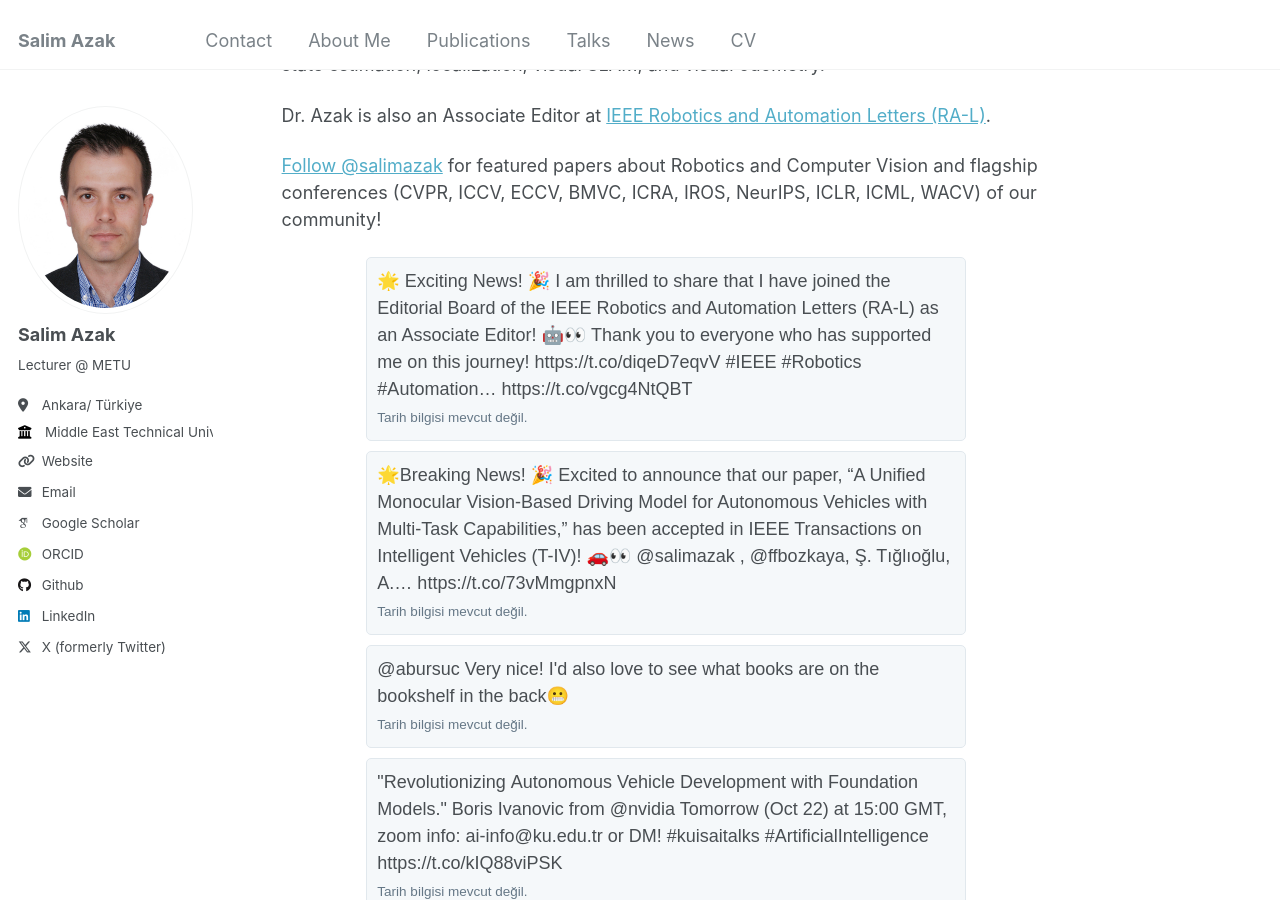
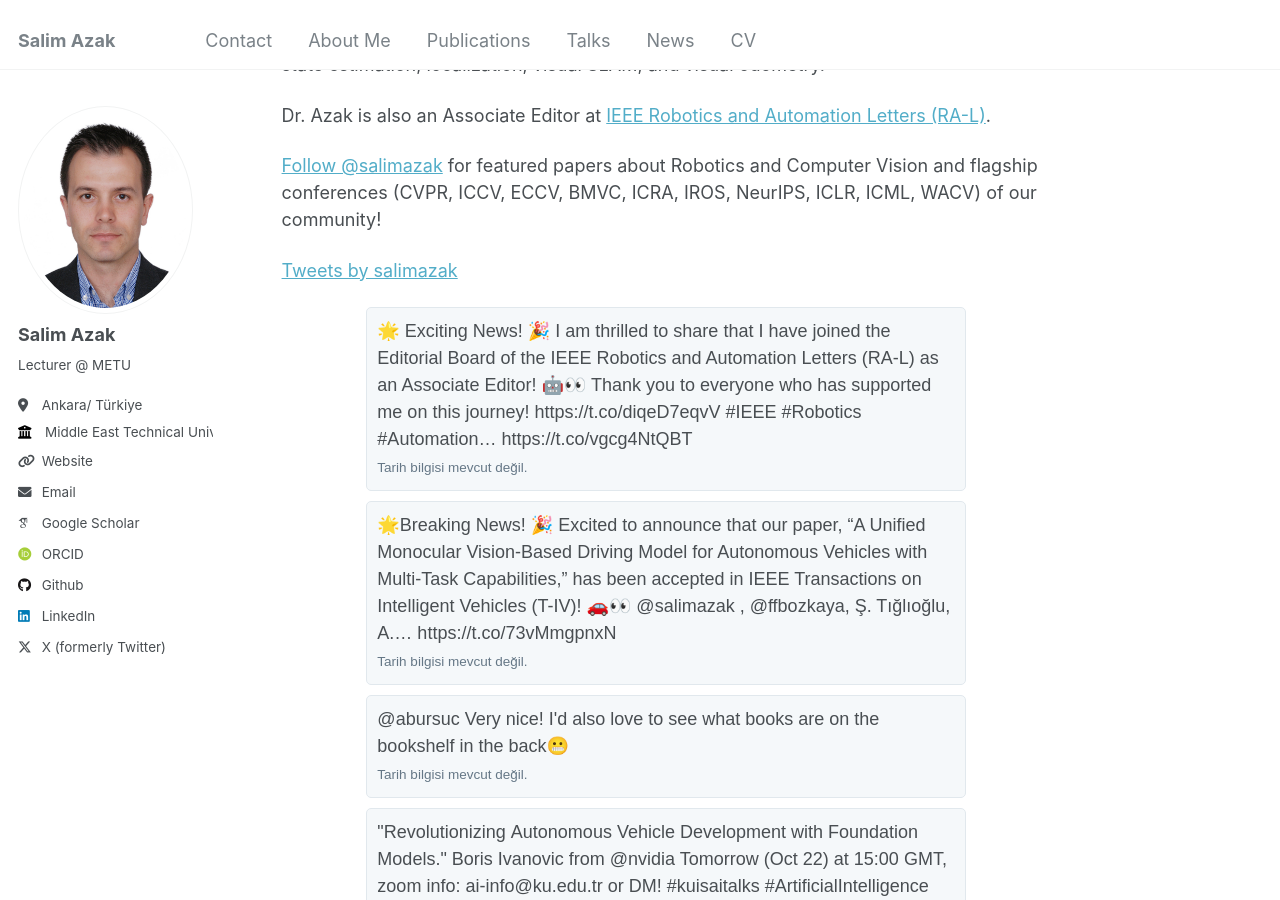
Before and after one commit to salimazak/salimazak.github.io, a Jekyll site: the page built from _pages/about.md, in a window 1280 px wide and 900 px high, scrolled down 389 px. Built offline with Jekyll 4.4.1, drawn with Linux system fonts in a browser that asks for light colours; some web fonts are replaced; comment, search, counter and statistics services are not loaded.

Commit message:
Update about.md

```diff
--- a/_pages/about.md
+++ b/_pages/about.md
@@ -16,7 +16,7 @@ Dr. Azak is also an Associate Editor at [IEEE Robotics and Automation Letters (R
 <a class="twitter-follow-button" href="https://twitter.com/salimazak">Follow @salimazak</a> <span>for featured papers about Robotics and Computer Vision and flagship conferences (CVPR, ICCV, ECCV, BMVC, ICRA, IROS, NeurIPS, ICLR, ICML, WACV) of our community!</span>
 
 <!--# News-->
-<!--{% include twitter-timeline.html %}-->
+{% include twitter-timeline.html %}
 
 <div id="twitter-feed"></div>
 
```
